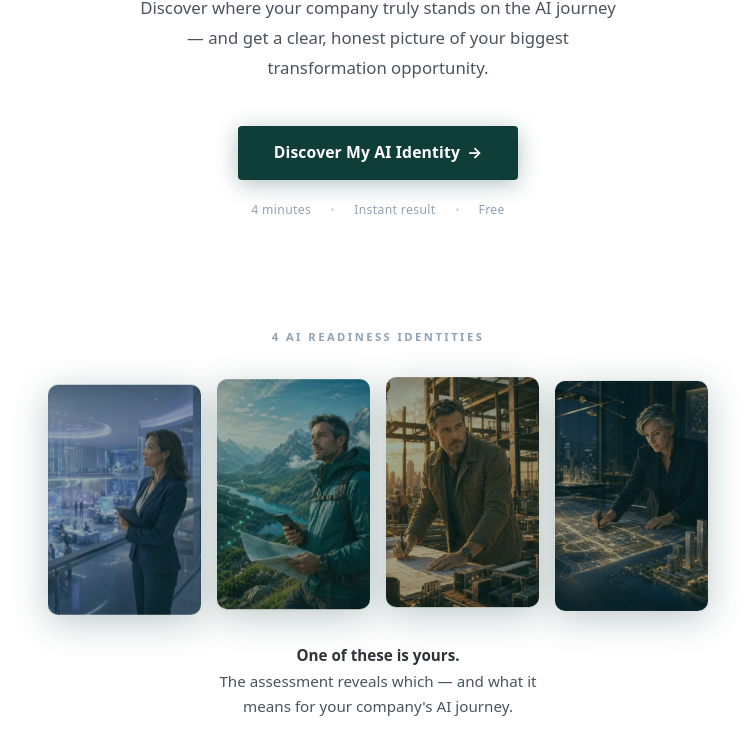
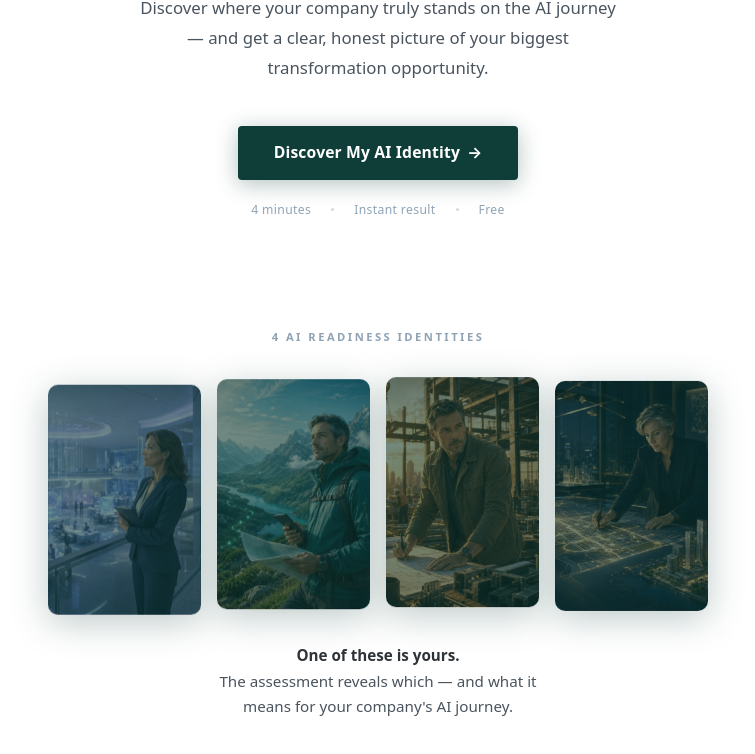
Before and after one commit to arielleisrael/ai-transformation, a plain HTML site: page index.html in a window 1280 px wide. Shown: the part 472-1226 px from the top of the page, without its empty margins (262-1017 px from the left). Drawn offline with Linux system fonts and the light colour scheme.

Commit message:
revert: keep archetype tile overlay at original 0.58 opacity
Reported dark/uniform tiles turned out to be a local file:// viewing
issue, not a production overlay problem — 0.58 renders correctly on
reinventops.com. Keeps the will-change/backface-visibility jitter fix
from the previous commit.

```diff
--- a/index.html
+++ b/index.html
@@ -222,19 +222,19 @@
     animation-play-state: paused;
   }
   .ac-1 {
-    background-image: linear-gradient(rgba(15, 61, 55, 0.40), rgba(15, 61, 55, 0.40)), url('assets/images/archetype-spectator.jpg');
+    background-image: linear-gradient(rgba(15, 61, 55, 0.58), rgba(15, 61, 55, 0.58)), url('assets/images/archetype-spectator.jpg');
     animation-delay: 0s;
   }
   .ac-2 {
-    background-image: linear-gradient(rgba(15, 61, 55, 0.40), rgba(15, 61, 55, 0.40)), url('assets/images/archetype-explorer.jpg');
+    background-image: linear-gradient(rgba(15, 61, 55, 0.58), rgba(15, 61, 55, 0.58)), url('assets/images/archetype-explorer.jpg');
     animation-delay: 1.4s;
   }
   .ac-3 {
-    background-image: linear-gradient(rgba(15, 61, 55, 0.40), rgba(15, 61, 55, 0.40)), url('assets/images/archetype-builder.jpg');
+    background-image: linear-gradient(rgba(15, 61, 55, 0.58), rgba(15, 61, 55, 0.58)), url('assets/images/archetype-builder.jpg');
     animation-delay: 2.8s;
   }
   .ac-4 {
-    background-image: linear-gradient(rgba(15, 61, 55, 0.40), rgba(15, 61, 55, 0.40)), url('assets/images/archetype-architect.jpg');
+    background-image: linear-gradient(rgba(15, 61, 55, 0.58), rgba(15, 61, 55, 0.58)), url('assets/images/archetype-architect.jpg');
     animation-delay: 4.2s;
   }
   .mystery-caption {
```
